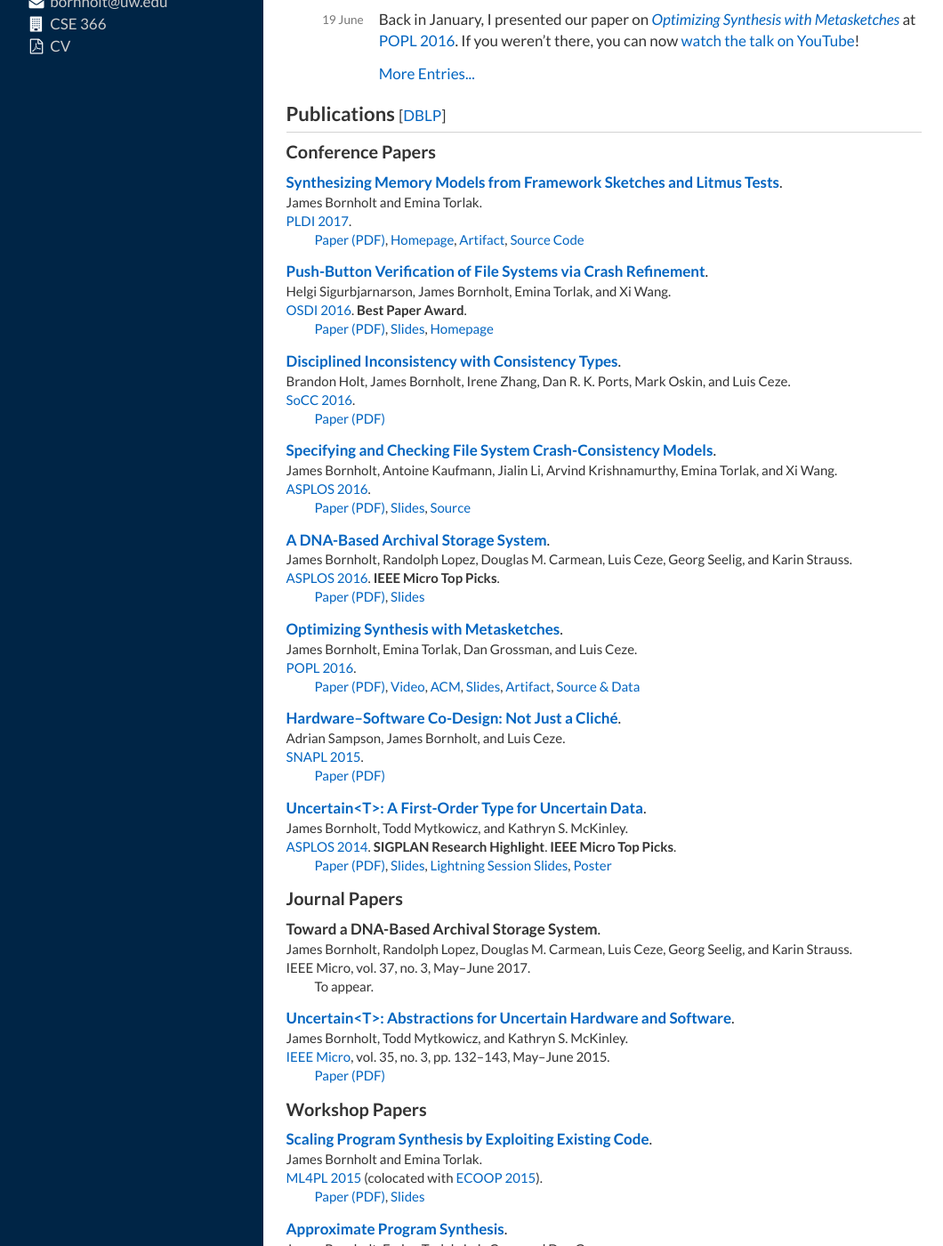
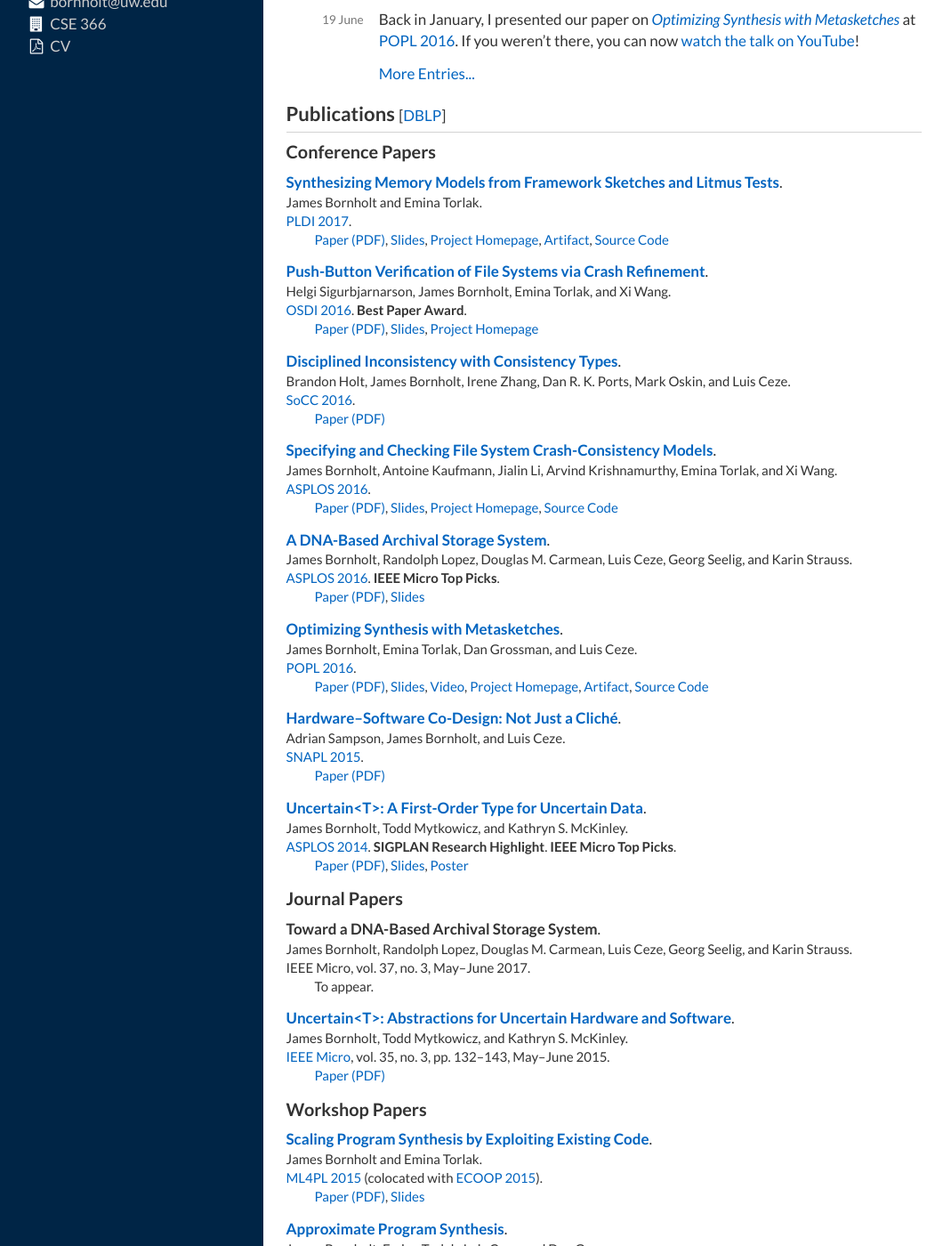
Before and after one commit to jamesbornholt/homepage, a Jekyll site: the page built from index.md, in a window 1280 px wide and 1400 px high, scrolled down 416 px. Shown: the whole window at 89% size, without its empty margins (106-1166 px from the left). Built offline with Jekyll 4.4.1, drawn with Linux system fonts in a browser that asks for light colours.

Commit message:
add PLDI slides, fix some links

```diff
--- a/_data/papers.yml
+++ b/_data/papers.yml
@@ -15,11 +15,13 @@
   type: conference
   venue: "PLDI 2017"
   venue_url: "http://conf.researchr.org/home/pldi-2017"
-  url: "http://memsynth.uwplse.org"
+  url: "http://dx.doi.org/10.1145/3062341.3062353"
   links:
     - text: "Paper (PDF)"
       url: "papers/memsynth-pldi17.pdf"
-    - text: "Homepage"
+    - text: "Slides"
+      url: "papers/memsynth-pldi17.slides.pdf"
+    - text: "Project Homepage"
       url: "http://memsynth.uwplse.org"
     - text: "Artifact"
       url: "http://memsynth.uwplse.org/pldi17-aec/"
@@ -31,14 +33,14 @@
   type: conference
   venue: "OSDI 2016"
   venue_url: "https://www.usenix.org/conference/osdi16"
-  url: "papers/yggdrasil-osdi16.pdf"
+  url: "https://www.usenix.org/conference/osdi16/technical-sessions/presentation/sigurbjarnarson"
   extra: "<b>Best Paper Award</b>."
   links:
     - text: "Paper (PDF)"
       url: "papers/yggdrasil-osdi16.pdf"
     - text: "Slides"
       url: "papers/yggdrasil-osdi16.slides.pdf"
-    - text: "Homepage"
+    - text: "Project Homepage"
       url: "https://locore.cs.washington.edu/yggdrasil/"
 
 - title: "Disciplined Inconsistency with Consistency Types"
@@ -46,7 +48,7 @@
   type: conference
   venue: "SoCC 2016"
   venue_url: "http://acmsocc.github.io/2016/"
-  url: "papers/ipa-socc16.pdf"
+  url: "https://dx.doi.org/10.1145/2987550.2987559"
   links:
     - text: "Paper (PDF)"
       url: "papers/ipa-socc16.pdf"
@@ -55,21 +57,23 @@
   authors: "James Bornholt, Antoine Kaufmann, Jialin Li, Arvind Krishnamurthy, Emina Torlak, and Xi Wang"
   type: conference
   venue: "ASPLOS 2016"
-  url: "http://sandcat.cs.washington.edu/ferrite/"
+  url: "https://dx.doi.org/10.1145/2872362.2872406"
   venue_url: "http://www.ece.cmu.edu/calcm/asplos2016/"
   links:
     - text: "Paper (PDF)"
       url: "papers/ferrite-asplos16.pdf"
     - text: "Slides"
       url: "papers/ferrite-asplos16.slides.pdf"
-    - text: "Source"
+    - text: "Project Homepage"
+      url: "http://sandcat.cs.washington.edu/ferrite/"
+    - text: "Source Code"
       url: "https://github.com/uwplse/ferrite"
 
 - title: "A DNA-Based Archival Storage System"
   authors: "James Bornholt, Randolph Lopez, Douglas M. Carmean, Luis Ceze, Georg Seelig, and Karin Strauss"
   type: conference
   venue: "ASPLOS 2016"
-  url: "papers/dnastorage-asplos16.pdf"
+  url: "https://dx.doi.org/10.1145/2872362.2872397"
   venue_url: "http://www.ece.cmu.edu/calcm/asplos2016/"
   extra: "<b>IEEE Micro Top Picks</b>."
   links:
@@ -82,21 +86,22 @@
   authors: "James Bornholt, Emina Torlak, Dan Grossman, and Luis Ceze"
   type: conference
   venue: "POPL 2016"
-  url: "http://synapse.uwplse.org"
+  url: "https://dx.doi.org/10.1145/2837614.2837666"
   venue_url: "http://conf.researchr.org/home/POPL-2016"
   links:
     - text: "Paper (PDF)"
       url: "papers/synapse-popl16.pdf"
+    - text: "Slides"
+      url: "papers/synapse-popl16.slides.pdf"
     - text: "Video"
       url: "https://www.youtube.com/watch?v=9eYHNO-4yk4"
-    - text: "ACM"
-      url: "http://dl.acm.org/citation.cfm?id=2837666"
-    - text: "Slides"
-      url: "papers/synapse-popl16.slides.pdf"
+    - text: "Project Homepage"
+      url: "http://synapse.uwplse.org"
     - text: "Artifact"
       url: "http://synapse.uwplse.org/popl16-aec/"
-    - text: "Source & Data"
+    - text: "Source Code"
       url: "https://github.com/uwplse/synapse"
+
 
 - title: "Uncertain<T>: Abstractions for Uncertain Hardware and Software"
   authors: "James Bornholt, Todd Mytkowicz, and Kathryn S. McKinley"
@@ -202,8 +207,6 @@
       url: "papers/uncertaint-asplos14.pdf"
     - text: "Slides"
       url: "papers/uncertaint-asplos14.slides.pdf"
-    - text: "Lightning Session Slides"
-      url: "papers/uncertaint-asplos14.lightning.pdf"
     - text: "Poster"
       url: "papers/uncertaint-asplos14.poster.pdf"
 
```
Also changed, not shown: 1 other file.
